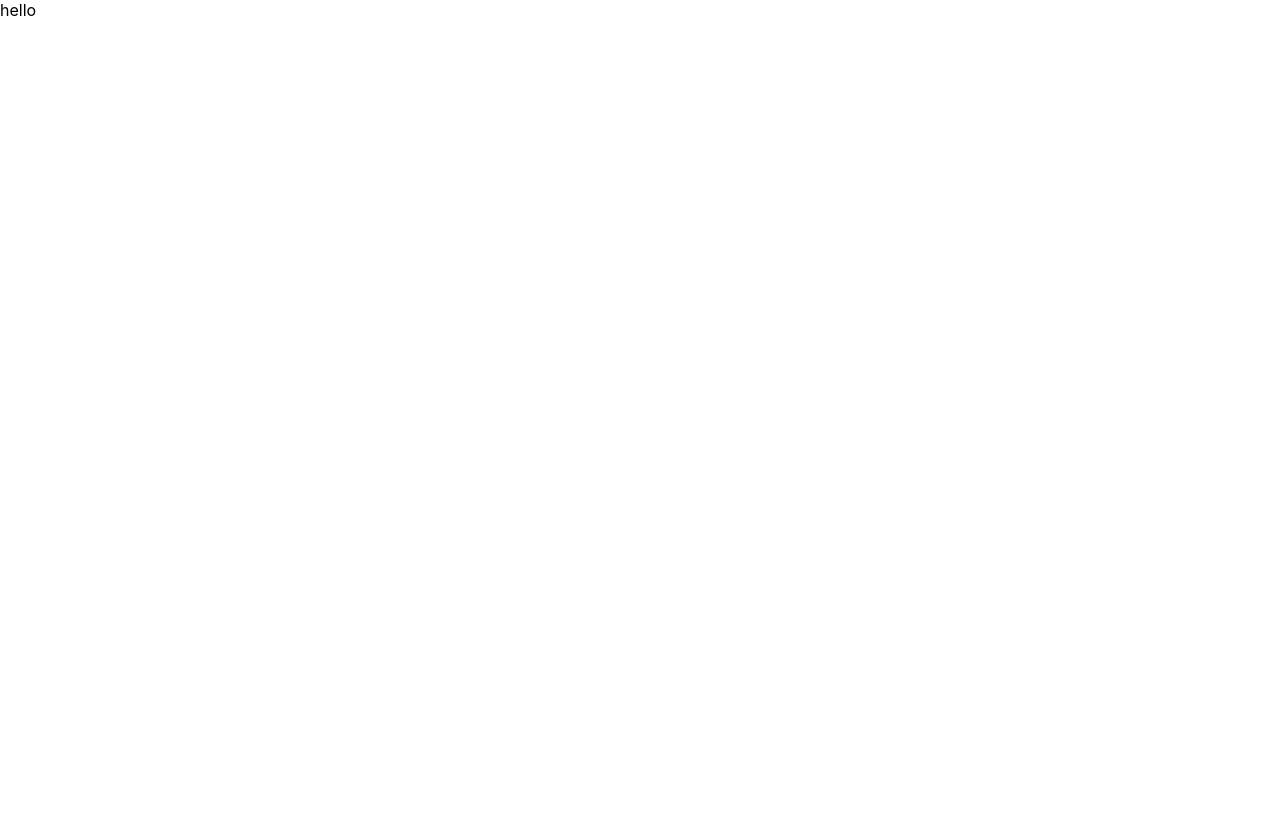
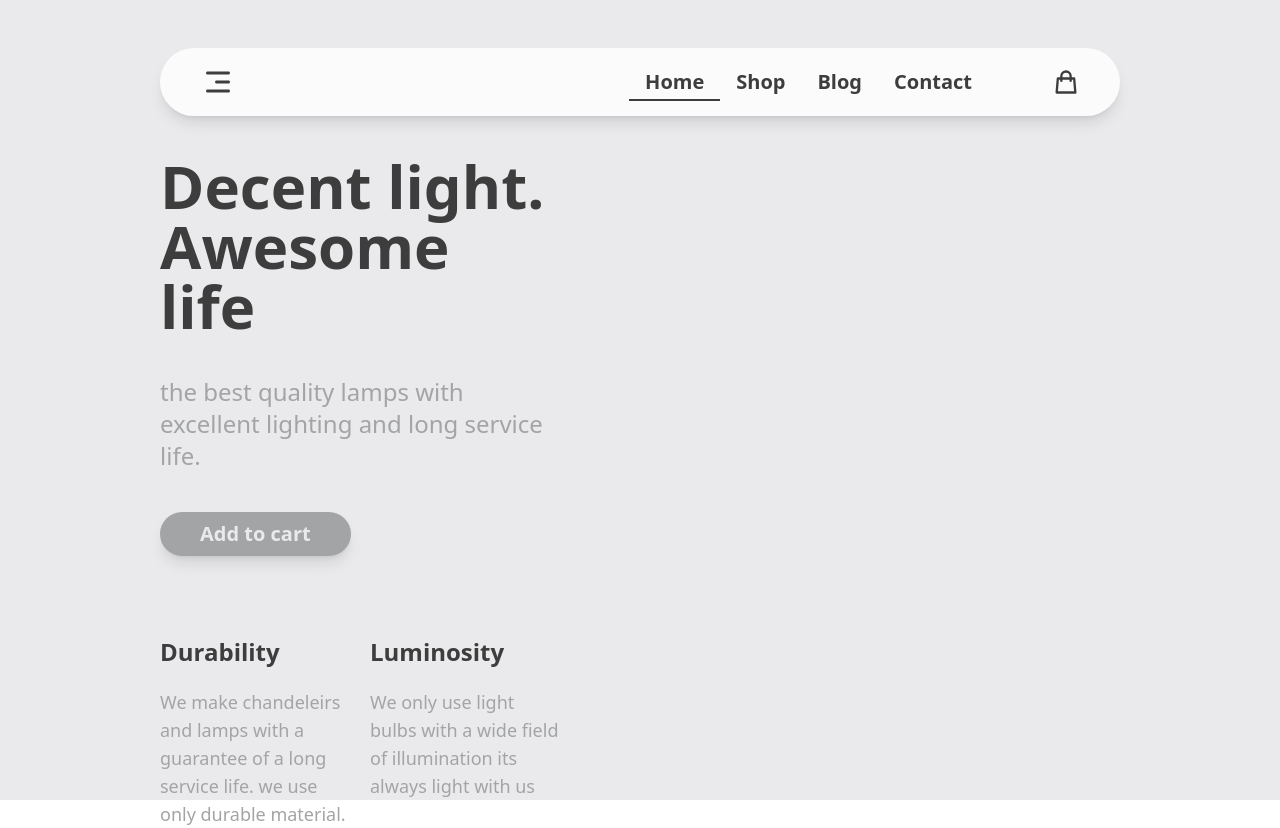
Before and after one commit to Sanaa00/shopping-ecommerce-website, a React (Create React App) app: page / in a window 1280 px wide. Before the commit the page ends 800 px from the top, so only its background shows below. Built offline with nearby package versions, Linux system fonts and the light colour scheme.

Commit message:
creating Pages

```diff
--- /dev/null
+++ b/postcss.config.js
@@ -0,0 +1,6 @@
+module.exports = {
+  plugins: {
+    tailwindcss: {},
+    autoprefixer: {},
+  },
+}
--- a/src/App.js
+++ b/src/App.js
@@ -1,7 +1,21 @@
 import "./App.css";
 
+import { Routes, Route } from "react-router-dom";
+import Home from "./Pages/Home";
+import Blog from "./Pages/Blog";
+import Contact from "./Pages/Contact";
+import Shop from "./Pages/Shop";
 function App() {
-  return <div>hello</div>;
+  return (
+    <div className="">
+      <Routes>
+        <Route path="/" element={<Home />} />
+        <Route path="shop" element={<Shop />} />
+        <Route path="blog" element={<Blog />} />
+        <Route path="contact" element={<Contact />} />
+      </Routes>
+    </div>
+  );
 }
 
 export default App;
--- /dev/null
+++ b/src/Pages/Blog.js
@@ -0,0 +1,7 @@
+import React from "react";
+
+function Blog() {
+  return <div>Blog</div>;
+}
+
+export default Blog;
--- /dev/null
+++ b/src/Pages/Contact.js
@@ -0,0 +1,7 @@
+import React from "react";
+
+function Contact() {
+  return <div>Contact</div>;
+}
+
+export default Contact;
--- /dev/null
+++ b/src/Pages/Shop.js
@@ -0,0 +1,7 @@
+import React from "react";
+
+function Shop() {
+  return <div>Shop</div>;
+}
+
+export default Shop;
--- a/src/index.css
+++ b/src/index.css
@@ -1,13 +1,3 @@
-body {
-  margin: 0;
-  font-family: -apple-system, BlinkMacSystemFont, 'Segoe UI', 'Roboto', 'Oxygen',
-    'Ubuntu', 'Cantarell', 'Fira Sans', 'Droid Sans', 'Helvetica Neue',
-    sans-serif;
-  -webkit-font-smoothing: antialiased;
-  -moz-osx-font-smoothing: grayscale;
-}
-
-code {
-  font-family: source-code-pro, Menlo, Monaco, Consolas, 'Courier New',
-    monospace;
-}
+@tailwind base;
+@tailwind components;
+@tailwind utilities;
--- a/src/index.js
+++ b/src/index.js
@@ -2,12 +2,12 @@ import React from "react";
 import ReactDOM from "react-dom/client";
 import "./index.css";
 import App from "./App";
-
+import { BrowserRouter } from "react-router-dom";
 const root = ReactDOM.createRoot(document.getElementById("root"));
 root.render(
-  <React.StrictMode>
+  <BrowserRouter>
     <App />
-  </React.StrictMode>
+  </BrowserRouter>
 );
 
 // If you want to start measuring performance in your app, pass a function
--- /dev/null
+++ b/tailwind.config.js
@@ -0,0 +1,17 @@
+/** @type {import('tailwindcss').Config} */
+module.exports = {
+  content: ["./src/**/*.{js,jsx,ts,tsx}"],
+  theme: {
+    extend: {
+      colors: {
+        spi: "#eaeaec",
+        rasasy: "#a3a4a5",
+        mory_kal: "#a3a3ac",
+        rash: "#3d3d3d",
+        xanay: "#92553d",
+      },
+      fontFamily: {},
+    },
+  },
+  plugins: [],
+};
```
Also changed, not shown: package.json (+7 -0 lines), 1 other file (tests, documents, lock files or other folders).
